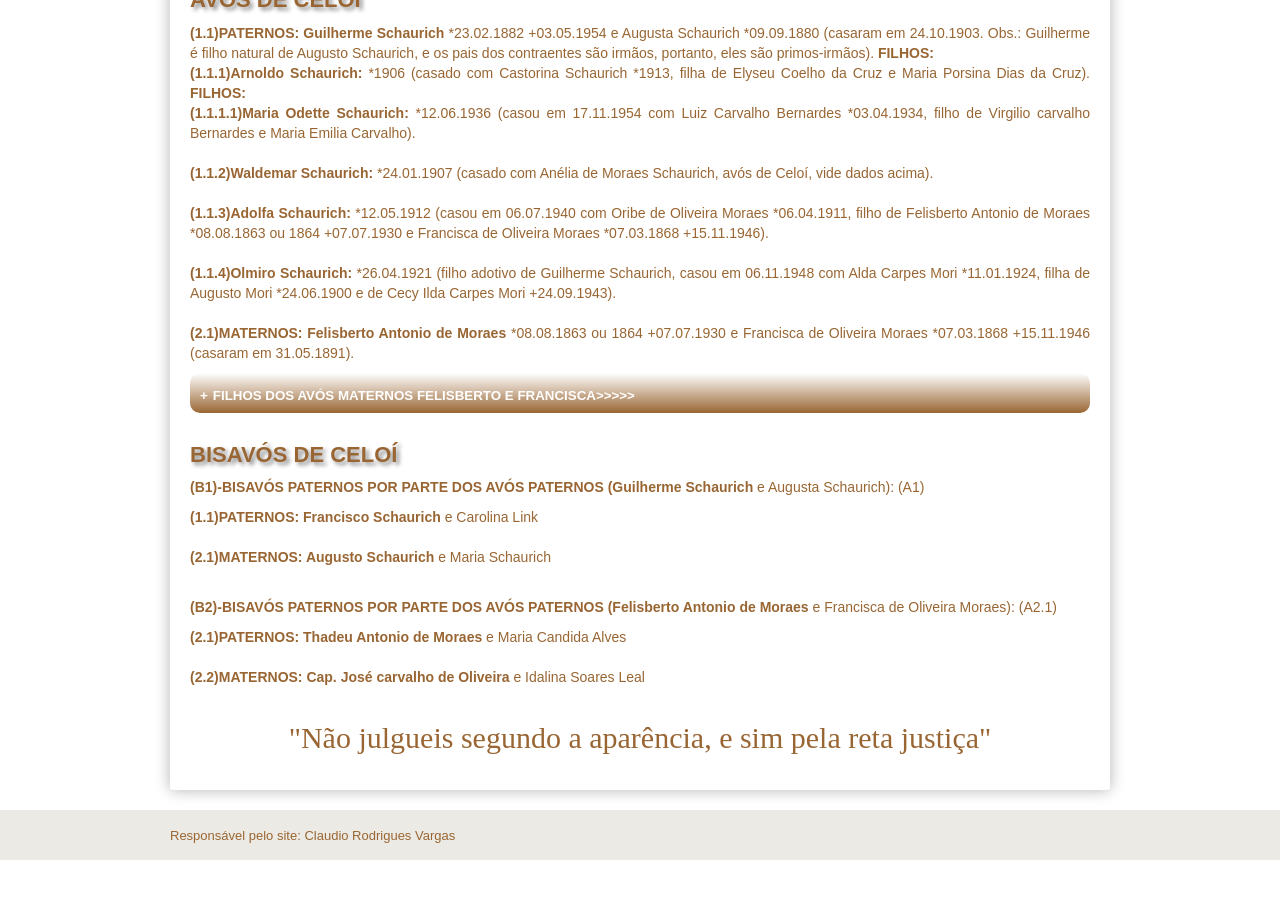
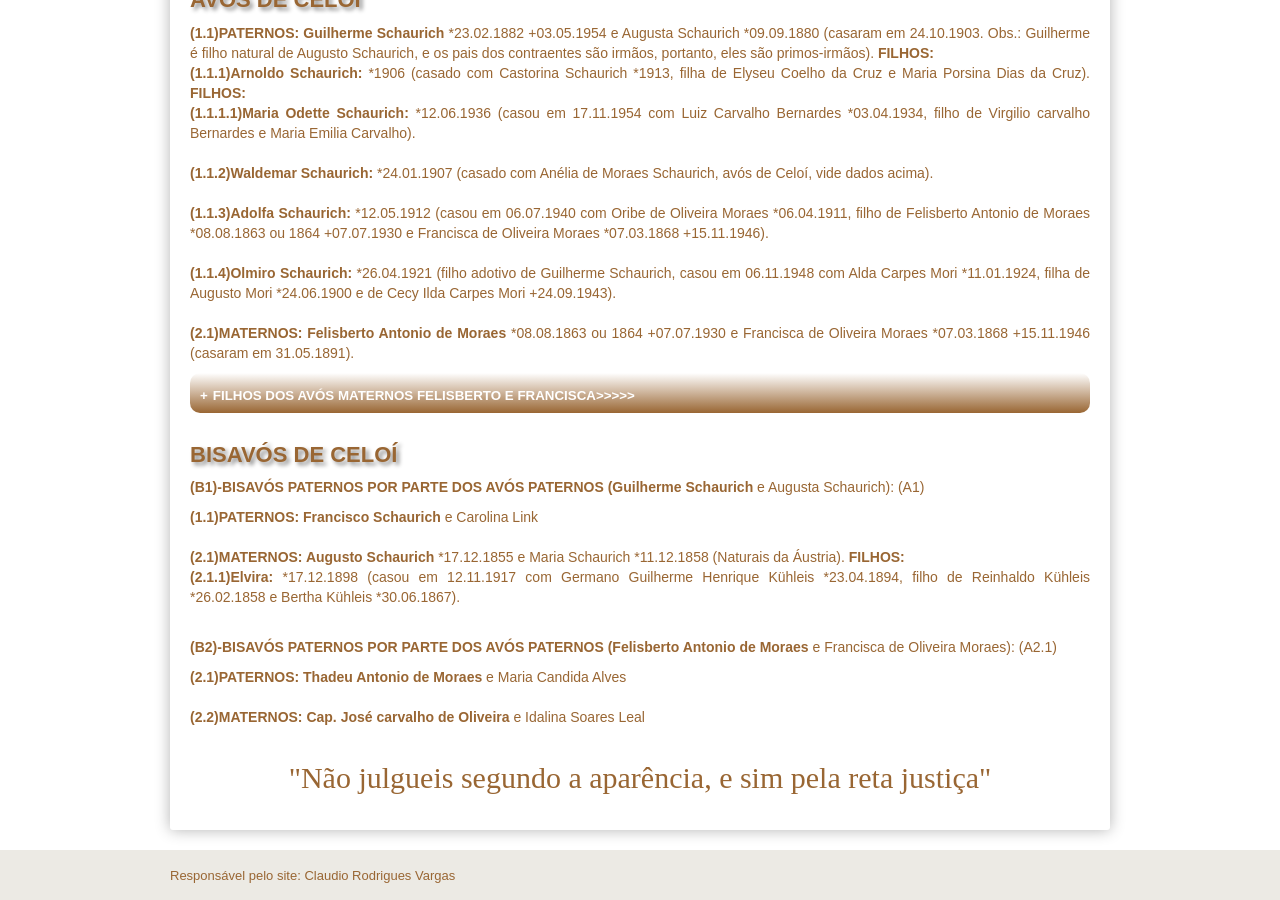
Before and after one commit to claudiovargas1955/claudiovargas1955.github.io, a Jekyll site: the page built from _pages/familia-schaurich.html, in a window 1280 px wide and 900 px high, scrolled down 690 px. Built offline with Jekyll 4.4.1, drawn with Linux system fonts in a browser that asks for light colours; some web fonts are replaced; before the commit the page ends 1550 px from its top, so only the background shows below that.

Commit message:
Update familia-schaurich.html

```diff
--- a/_pages/familia-schaurich.html
+++ b/_pages/familia-schaurich.html
@@ -206,7 +206,9 @@ Ortiz  avós maternos: José da Silva Moura e Francisca Vargas de Moura RC-83).
 <p><b>(B1)-BISAVÓS PATERNOS POR PARTE DOS AVÓS PATERNOS (Guilherme Schaurich </b>e Augusta Schaurich): (A1)
 <p><b>(1.1)PATERNOS: Francisco Schaurich </b>e Carolina Link<br><br>
 
-<b>(2.1)MATERNOS: Augusto Schaurich </b>e Maria Schaurich <br><br>
+<b>(2.1)MATERNOS: Augusto Schaurich </b>*17.12.1855 e Maria Schaurich *11.12.1858 (Naturais da Áustria). <b>FILHOS: </b><br>
+     <b>(2.1.1)Elvira: </b>*17.12.1898 (casou em 12.11.1917 com Germano Guilherme Henrique Kühleis *23.04.1894, filho de Reinhaldo
+     Kühleis *26.02.1858 e Bertha Kühleis *30.06.1867).<br><br>
 
 <p><b>(B2)-BISAVÓS PATERNOS POR PARTE DOS AVÓS PATERNOS (Felisberto Antonio de Moraes </b>e Francisca de Oliveira Moraes): (A2.1)
 <p><b>(2.1)PATERNOS: Thadeu Antonio de Moraes </b>e Maria Candida Alves <br><br>
```
